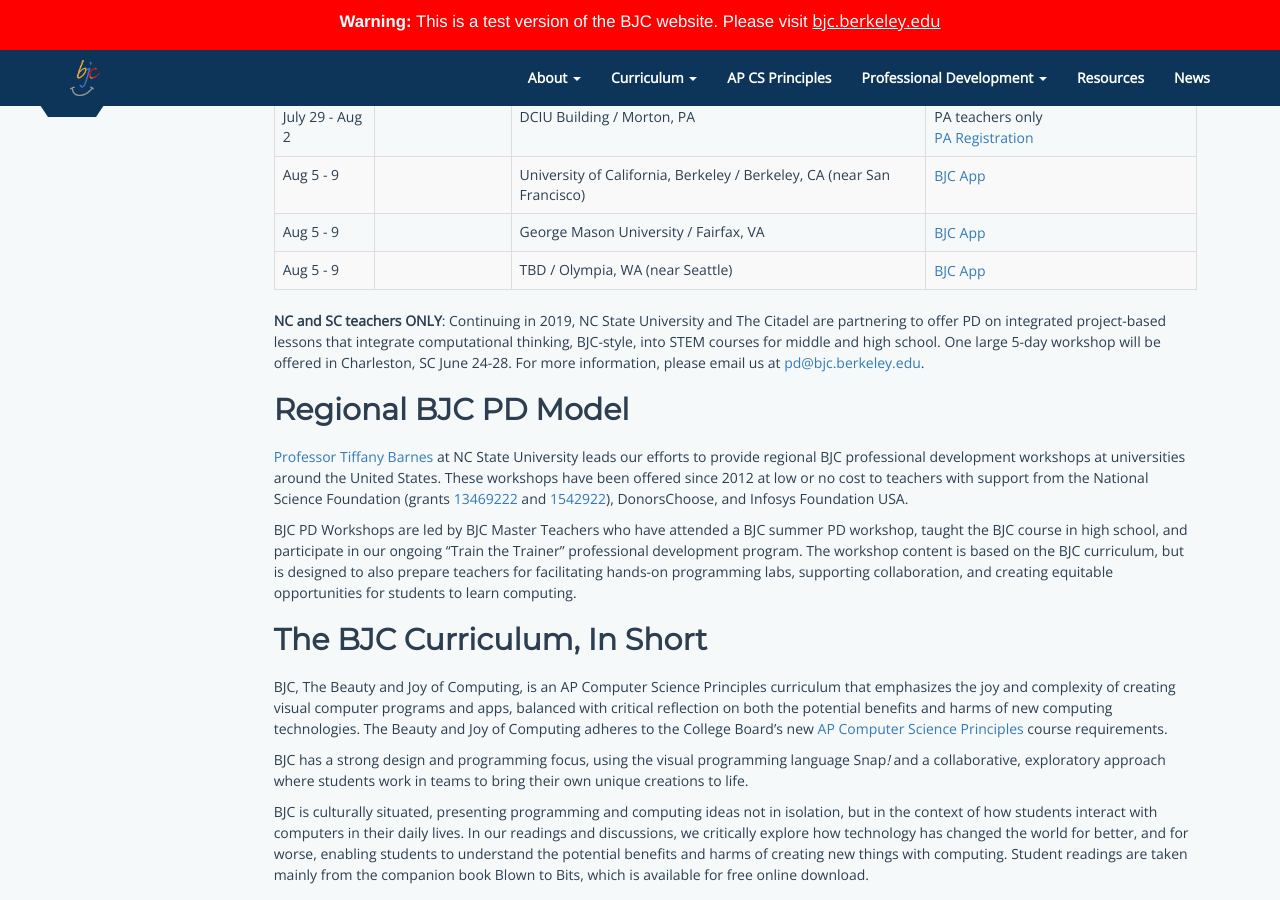
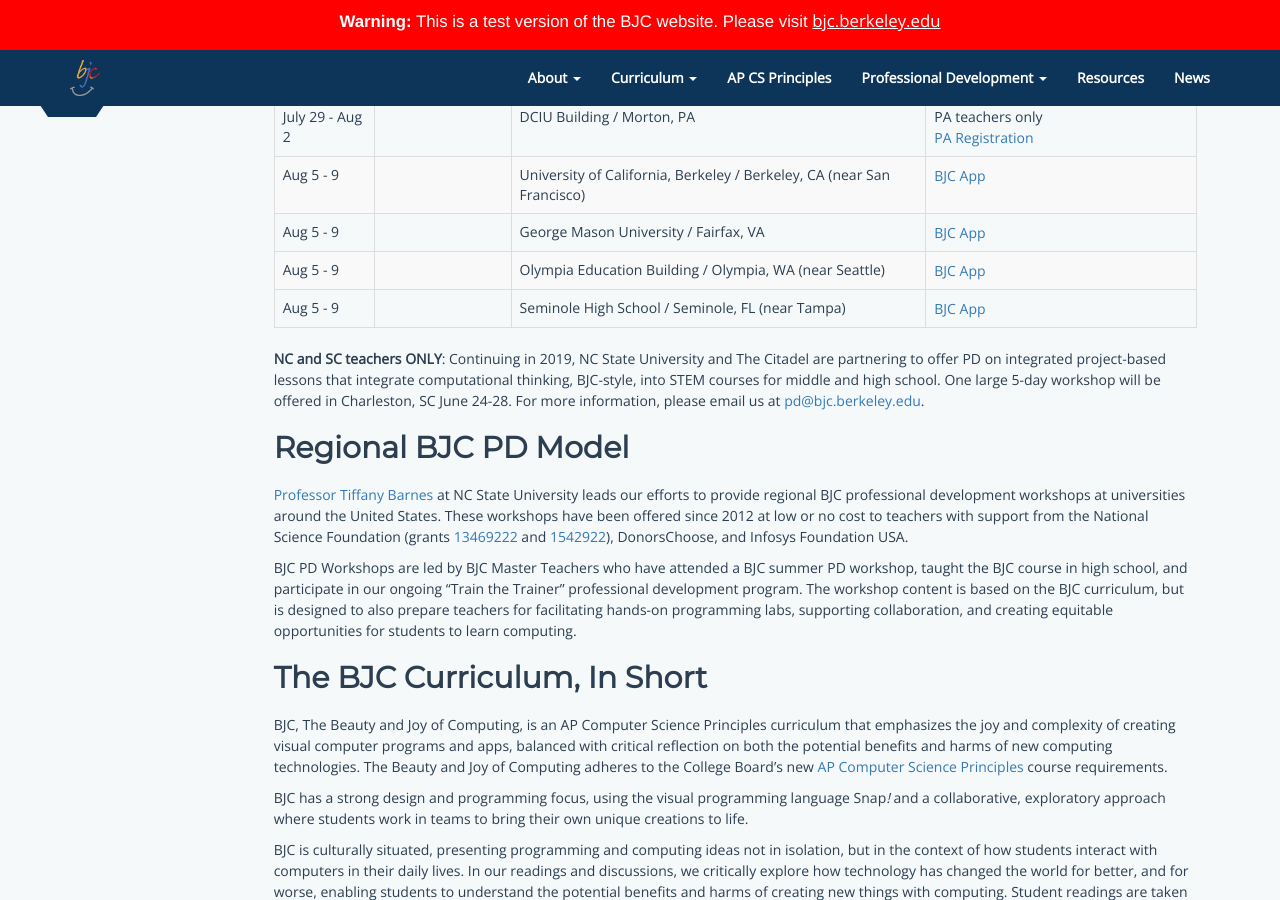
Before and after one commit to beautyjoy/beautyjoy.github.io, a Jekyll site: the page built from summer-pd/index.md, in a window 1280 px wide and 900 px high, scrolled down 1538 px. Built offline with Jekyll 4.4.1, drawn with Linux system fonts in a browser that asks for light colours.

Commit message:
adding florida

```diff
--- a/summer-pd/index.md
+++ b/summer-pd/index.md
@@ -130,7 +130,13 @@
   <tr>
     <td>Aug 5 - 9</td>
 	<td></td>
-    <td>TBD / Olympia, WA (near Seattle)</td>
+    <td>Olympia Education Building / Olympia, WA (near Seattle)</td>
+	<td><a href="https://bjc.link/PD2019App">BJC App</a></td>
+  </tr>
+  <tr>
+    <td>Aug 5 - 9</td>
+	<td></td>
+    <td>Seminole High School / Seminole, FL (near Tampa)</td>
 	<td><a href="https://bjc.link/PD2019App">BJC App</a></td>
   </tr>
  </tbody>
```
